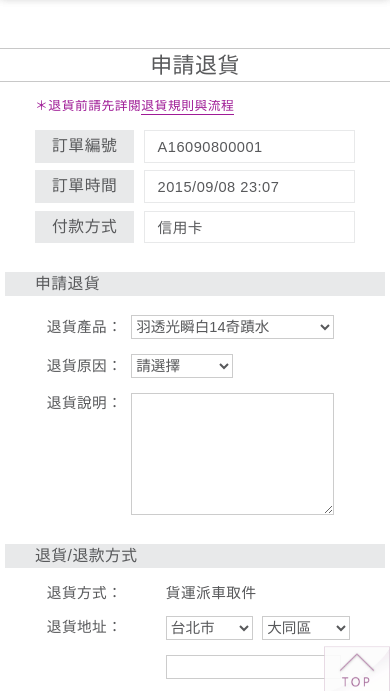
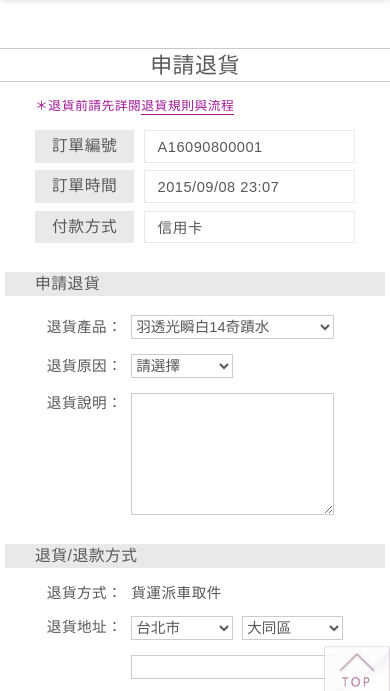
Before and after one commit to yonaichin/gb_philavie, a website: page refund_apply.html in a window 390 px wide. Shown: the part 127-818 px from the top of the page. Drawn offline with Linux system fonts and the light colour scheme.

Commit message:
fix spec_19

```diff
--- a/refund_apply.html
+++ b/refund_apply.html
@@ -481,7 +481,7 @@
                                 </div>
                             </div>
                             <div class="tr form-refundStyle-tr form-refundStyle-cash">
-                                <div class="td form-refundStyle-tdTitle">退款銀行名稱：</div>
+                                <div class="td form-refundStyle-tdTitle">退款銀行：</div>
                                 <div class="td form-refundStyle-tdInput">
                                     <label class="selectLabel">
                                         <select>
@@ -491,7 +491,7 @@
                                 </div>
                             </div>
                             <div class="tr form-refundStyle-tr form-refundStyle-trTdPaddingB form-refundStyle-cash">
-                                <div class="td form-refundStyle-tdTitle">退款銀行帳號：</div>
+                                <div class="td form-refundStyle-tdTitle">退款帳號：</div>
                                 <div class="td form-refundStyle-tdInput">
                                     <label class="inputStyle">
                                         <input type="text">
--- a/sass/_form.scss
+++ b/sass/_form.scss
@@ -164,13 +164,21 @@ label{ vertical-align: middle;}
   }
 }
 .form-refundStyle-tdBig{
-  .form-refundStyle-tdTitle{ width: 130px;}
+  .form-refundStyle-tdTitle{
+    // width: 130px;
+    width: 105px;
+  }
   .form-refundStyle-tr .td{ vertical-align: baseline; padding-bottom: 15px;
     &.justify{ padding-bottom: 5px;}
   }
-  .form-refundStyle-trTdPaddingB .td{ padding-bottom: 10px;}
+  .form-refundStyle-trTdPaddingB .td{
+    padding-bottom: 10px;
+  }
   .form-refundStyle-trAddress .td{ padding-bottom: 0;}
-  .form-refundStyle-tdInput{ padding-left: 10px;}
+  .form-refundStyle-tdInput{
+    // padding-left: 10px;
+    padding-left: 0px;
+  }
   .form-refundStyle-trTextarea{
     .td{ vertical-align: top;}
   }
--- a/sass/_formRwd.scss
+++ b/sass/_formRwd.scss
@@ -102,7 +102,10 @@
     .chkRadio.radioImg, .chkRadio.radioImgWhite{ margin: 0 1% 3px 0;}
   }
   .form-refundStyle-tdBig{
-    .form-refundStyle-tdTitle{ width: 35%;}
+    .form-refundStyle-tdTitle{
+      // width: 35%;
+      width: 28%;
+    }
     .form-refundStyle-tr .td{ padding-bottom: 3.75vw;
       &.td-no-paddBottom{ padding-bottom: 0;}
       &.justify{ padding-bottom: 1vw;}
```
Also changed, not shown: stylesheets/main.css.
